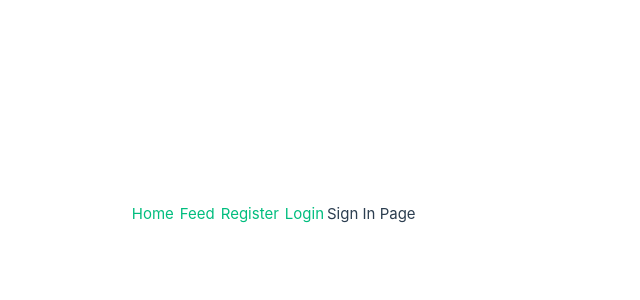
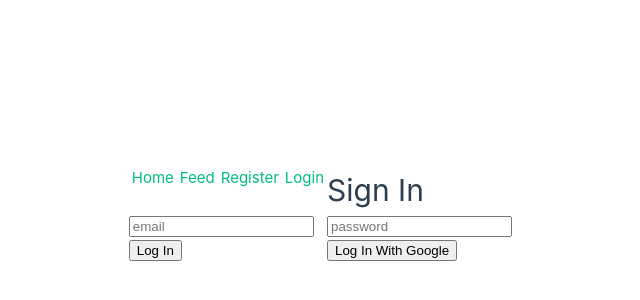
Before and after one commit to MattHammond94/VuesFromTheGit, a Vue app in the folder firebase-auth/: page /sign-in in a window 1280 px wide. Shown: the part 186-486 px from the top of the page, without its empty margins (313-953 px from the left). Built offline with nearby package versions, Linux system fonts and the light colour scheme.

Commit message:
Add Register and SignIn functionality to components

```diff
--- a/firebase-auth/src/views/Register.vue
+++ b/firebase-auth/src/views/Register.vue
@@ -1,3 +1,33 @@
 <template>
-  Registration page
+  <h1>Create account</h1>
+  <p><input type="text" placeholder="email" v-model="email"/></p>
+  <p><input type="password" placeholder="password" v-model="password"/></p>
+  <p><button @click="register">Submit</button></p>
+  <p><button @click="signInWithGoogle">Sign In With Google</button></p>
 </template>
+
+<script setup>
+  import { ref } from "vue";
+  import { useRouter } from "vue-router";
+  import { getAuth, createUserWithEmailAndPassword } from "firebase/auth";
+  const email = ref("");
+  const password = ref("");
+  const router = useRouter();
+
+  const register = () => {
+    createUserWithEmailAndPassword(getAuth(), email.value, password.value)
+      .then((data) => {
+        console.log("Successfully registered new user!")
+        console.log(auth.currentUser)
+        router.push('/feed');
+      })
+      .catch((error) => {
+        console.log(error.code);
+        alert(error.message);
+      })
+  };
+
+  const signInWithGoogle = () => {
+
+  };
+</script>
--- a/firebase-auth/src/views/SignIn.vue
+++ b/firebase-auth/src/views/SignIn.vue
@@ -1,3 +1,54 @@
 <template>
-  Sign In Page
+  <h1>Sign In</h1>
+  <p><input type="text" placeholder="email" v-model="email"/></p>
+  <p><input type="password" placeholder="password" v-model="password"/></p>
+  <p v-if="errMsg">{{ errMsg }}</p>
+  <p><button @click="logIn">Log In</button></p>
+  <p><button @click="logInWithGoogle">Log In With Google</button></p>
 </template>
+
+<script setup>
+  import { ref } from "vue";
+  import { useRouter } from "vue-router";
+  import { getAuth, signInWithEmailAndPassword } from "firebase/auth";
+  const email = ref("");
+  const password = ref("");
+  const errMsg = ref();
+  const router = useRouter();
+
+  const logIn = () => {
+    signInWithEmailAndPassword(getAuth(), email.value, password.value)
+      .then((data) => {
+        console.log("Successfully logged in!")
+        console.log(auth.currentUser)
+        router.push('/feed');
+      })
+      .catch((error) => {
+        console.log(error.code);
+        // Firebase auth error codes passed through error.code
+        // auth/invalid-email => If email is not valid
+        // auth/user-not-found => User not been created/email spelt wrong
+        // auth/wrong-password => Wrong password input
+        // auth/user-disabled => User been banned
+
+        switch (error.code) {
+          case "auth/invalid-email":
+            errMsg.value = "Invalid email";
+            break;
+          case "auth/user-not-found":
+            errMsg.value = "No account with that email has been located";
+            break;
+          case "auth/wrong-password":
+            errMsg.value = "Password is incorrect";
+            break;
+          default:
+            errMsg.value = "Email or password was incorrect";
+            break;
+        }
+      });
+  };
+
+  const logInWithGoogle = () => {
+
+  };
+</script>
```
